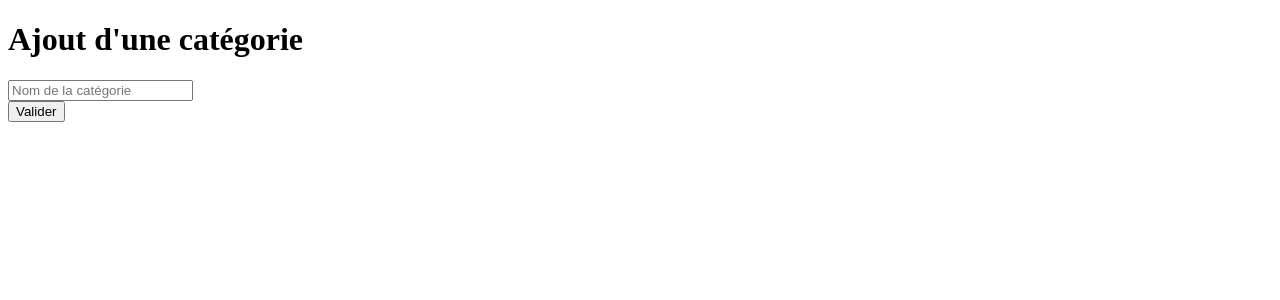
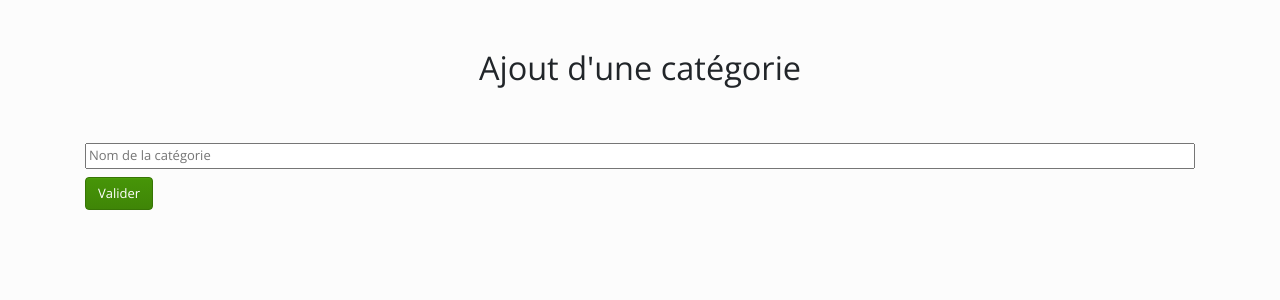
Before and after one commit to TangoMeta/projet-web-angular, an Angular app: page /categorie-add in a window 1280 px wide. Shown: the top 300 px of the page. Built offline with nearby package versions, Linux system fonts and the light colour scheme.

Commit message:
issue fixed for category edition

```diff
--- a/src/app/categorie-add/categorie-add.component.html
+++ b/src/app/categorie-add/categorie-add.component.html
@@ -1,5 +1,28 @@
-<div>
-  <h1>Ajout d'une catégorie</h1>
-  <input type="text" [(ngModel)]="categorie.libelle" placeholder="Nom de la catégorie"><br>
-  <button (click)="addCategorie()">Valider</button>
+<html>
+<head>
+  <meta charset="UTF-8">
+  <title>
+    Ajout d'une catégorie
+  </title>
+  <link rel="stylesheet" href="https://bootswatch.com/4/simplex/bootstrap.min.css">
+</head>
+<body>
+<div class="container">
+  <div class="row my-5">
+    <div class="col text-center">
+      <h1>Ajout d'une catégorie</h1>
+    </div>
+  </div>
+  <div class="row">
+    <div class="col">
+      <input class="w-100" type="text" [(ngModel)]="categorie.libelle" placeholder="Nom de la catégorie"><br>
+    </div>
+  </div>
+  <div class="row mt-2 mb-5">
+    <div class="col">
+      <button (click)="addCategorie()" class="btn btn-success">Valider</button>
+    </div>
+  </div>
 </div>
+</body>
+</html>
--- a/src/app/categorie-edit/categorie-edit.component.html
+++ b/src/app/categorie-edit/categorie-edit.component.html
@@ -1,5 +1,28 @@
-<div>
-  <h1>Modification d'une catégorie</h1>
-  <input type="text" [(ngModel)]="categorie.libelle" placeholder="Nom de la catégorie"><br>
-  <button (click)="editCategorie()">Valider</button>
+<html>
+<head>
+  <meta charset="UTF-8">
+  <title>
+    Modification d'une catégorie
+  </title>
+  <link rel="stylesheet" href="https://bootswatch.com/4/simplex/bootstrap.min.css">
+</head>
+<body>
+<div class="container">
+  <div class="row my-5">
+    <div class="col text-center">
+      <h1>Modification d'une catégorie</h1>
+    </div>
+  </div>
+  <div class="row">
+    <div class="col">
+      <input class="w-100" type="text" [(ngModel)]="categorie.libelle" placeholder="Nom de la catégorie"><br>
+    </div>
+  </div>
+  <div class="row mt-2 mb-5">
+    <div class="col">
+      <button (click)="editCategorie()" class="btn btn-success">Valider</button>
+    </div>
+  </div>
 </div>
+</body>
+</html>
--- a/src/app/categorie-edit/categorie-edit.component.ts
+++ b/src/app/categorie-edit/categorie-edit.component.ts
@@ -1,5 +1,5 @@
-import { Component, OnInit } from '@angular/core';
-import {Categorie, RestService} from '../rest.service';
+import {Component, Input, OnInit} from '@angular/core';
+import {Categorie, RestService, UpdatableCategorie} from '../rest.service';
 import {ActivatedRoute, Router} from '@angular/router';
 
 @Component({
@@ -11,21 +11,27 @@ export class CategorieEditComponent implements OnInit {
 
   categorie: Categorie;
 
+  updatableCategorie: UpdatableCategorie;
+
   constructor(public rest: RestService, private route: ActivatedRoute, private router: Router) { }
 
   ngOnInit(): void {
+    this.updatableCategorie = {id: null, libelle: null};
     this.rest.getCategory(this.route.snapshot.params.id).subscribe(
       (data) => {
-        console.log(data);
         this.categorie = data;
       }
     );
   }
 
   editCategorie(): void {
-    this.rest.updateCategory(this.categorie).subscribe(
+    this.updatableCategorie.id = this.categorie.id;
+    this.updatableCategorie.libelle = this.categorie.libelle;
+    console.log(this.updatableCategorie);
+    this.rest.updateCategory(this.updatableCategorie).subscribe(
       (result) => {
-        this.router.navigate(['/categories']);
+        console.log(result);
+        this.router.navigate(['/plats-admin']);
       }
     );
   }
--- a/src/app/plat-add/plat-add.component.html
+++ b/src/app/plat-add/plat-add.component.html
@@ -1,12 +1,35 @@
-<div>
-  <h1>Ajout d'un plat</h1>
-  <input type="text" [(ngModel)]="plat.libelle" placeholder="Nom du plat"><br>
-  <input type="text" [(ngModel)]="plat.ingredients" placeholder="Ingrédients"><br>
-  <ng-select [(ngModel)]="plat.categorie.id">
-    <ng-option *ngFor="let c of categories" [value]="c.id">{{c.libelle}}</ng-option>
-  </ng-select>
-  <input type="text" [(ngModel)]="plat.allergene" placeholder="Allergènes"><br>
-  <input type="text" [(ngModel)]="plat.regime" placeholder="Régime"><br>
-  <input type="text" [(ngModel)]="plat.image" placeholder="URL de l'image"><br>
-  <button (click)="addPlat()">Valider</button>
+<html>
+<head>
+  <meta charset="UTF-8">
+  <title>
+    Ajout d'un plat
+  </title>
+  <link rel="stylesheet" href="https://bootswatch.com/4/simplex/bootstrap.min.css">
+</head>
+<body>
+<div class="container">
+  <div class="row my-5">
+    <div class="col text-center">
+      <h1>Ajout d'un plat</h1>
+    </div>
+  </div>
+  <div class="row">
+    <div class="col">
+      <input class="w-100" type="text" [(ngModel)]="plat.libelle" placeholder="Nom du plat"><br>
+      <input class="w-100" type="text" [(ngModel)]="plat.ingredients" placeholder="Ingrédients"><br>
+      <ng-select [(ngModel)]="plat.categorie.id">
+        <ng-option *ngFor="let c of categories" [value]="c.id">{{c.libelle}}</ng-option>
+      </ng-select>
+      <input class="w-100" type="text" [(ngModel)]="plat.allergene" placeholder="Allergènes"><br>
+      <input class="w-100" type="text" [(ngModel)]="plat.regime" placeholder="Régime"><br>
+      <input class="w-100" type="text" [(ngModel)]="plat.image" placeholder="URL de l'image"><br>
+    </div>
+  </div>
+  <div class="row mt-2 mb-5">
+    <div class="col">
+      <button (click)="addPlat()" class="btn btn-success">Valider</button>
+    </div>
+  </div>
 </div>
+</body>
+</html>
--- a/src/app/plat-add/plat-add.component.ts
+++ b/src/app/plat-add/plat-add.component.ts
@@ -37,7 +37,7 @@ export class PlatAddComponent implements OnInit {
     console.log(this.plat);
     this.rest.addPlat(this.plat).subscribe(
       (result) => {
-        this.router.navigate(['/plats']);
+        this.router.navigate(['/plats-admin']);
       }
     );
   }
--- a/src/app/plat-edit/plat-edit.component.html
+++ b/src/app/plat-edit/plat-edit.component.html
@@ -1,12 +1,35 @@
-<div>
-  <h1>Modification d'un plat</h1>
-  <input type="text" [(ngModel)]="plat.libelle" placeholder="Nom du plat"><br>
-  <input type="text" [(ngModel)]="plat.ingredients" placeholder="Ingrédients"><br>
-  <ng-select [(ngModel)]="plat.categorie.id">
-    <ng-option *ngFor="let c of categories" [value]="c.id">{{c.libelle}}</ng-option>
-  </ng-select>
-  <input type="text" [(ngModel)]="plat.allergene" placeholder="Allergènes"><br>
-  <input type="text" [(ngModel)]="plat.regime" placeholder="Régime"><br>
-  <input type="text" [(ngModel)]="plat.image" placeholder="URL de l'image"><br>
-  <button (click)="editPlat()">Valider</button>
+<html>
+<head>
+  <meta charset="UTF-8">
+  <title>
+    Modification d'un plat
+  </title>
+  <link rel="stylesheet" href="https://bootswatch.com/4/simplex/bootstrap.min.css">
+</head>
+<body>
+<div class="container">
+  <div class="row my-5">
+    <div class="col text-center">
+      <h1>Modification d'un plat</h1>
+    </div>
+  </div>
+  <div class="row">
+    <div class="col">
+      <input class="w-100" type="text" [(ngModel)]="plat.libelle" placeholder="Nom du plat"><br>
+      <input class="w-100" type="text" [(ngModel)]="plat.ingredients" placeholder="Ingrédients"><br>
+      <ng-select [(ngModel)]="plat.categorie.id">
+        <ng-option *ngFor="let c of categories" [value]="c.id">{{c.libelle}}</ng-option>
+      </ng-select>
+      <input class="w-100" type="text" [(ngModel)]="plat.allergene" placeholder="Allergènes"><br>
+      <input class="w-100" type="text" [(ngModel)]="plat.regime" placeholder="Régime"><br>
+      <input class="w-100" type="text" [(ngModel)]="plat.image" placeholder="URL de l'image"><br>
+    </div>
+  </div>
+  <div class="row mt-2 mb-5">
+    <div class="col">
+      <button (click)="editPlat()" class="btn btn-success">Valider</button>
+    </div>
+  </div>
 </div>
+</body>
+</html>
--- a/src/app/plat-edit/plat-edit.component.ts
+++ b/src/app/plat-edit/plat-edit.component.ts
@@ -34,7 +34,7 @@ export class PlatEditComponent implements OnInit {
     console.log(this.plat);
     this.rest.updatePlat(this.plat).subscribe(
       (result) => {
-        this.router.navigate(['/plats']);
+        this.router.navigate(['/plats-admin']);
       },
       (err) => {
         console.log(err);
--- a/src/app/rest.service.ts
+++ b/src/app/rest.service.ts
@@ -20,6 +20,11 @@ export interface Categorie {
   id: number;
   libelle: string;
   plats: Array<Plat>;
+}
+
+export interface UpdatableCategorie {
+  id: number;
+  libelle: string;
 }
 
 @Injectable({
@@ -52,6 +57,7 @@ export class RestService {
   }
 
   updatePlat(plat: Plat): Observable<any> {
+    console.log(plat);
     return this.http.put<Plat>(endpoint + 'plat/' + plat.id, plat).pipe(
       catchError(RestService.handleError)
     );
@@ -90,14 +96,15 @@ export class RestService {
     );
   }
 
-  updateCategory(categorie: Categorie): Observable<any> {
-    return this.http.put<Categorie>(endpoint + 'category/' + categorie.id, categorie).pipe(
+  updateCategory(categorie: UpdatableCategorie): Observable<any> {
+    console.log(categorie);
+    return this.http.put<UpdatableCategorie>(endpoint + 'category/' + categorie.id, categorie).pipe(
       catchError(RestService.handleError)
     );
   }
 
   getCategory(id: number): Observable<any> {
-    return this.http.get<Categorie>(endpoint + 'category/' + id);
+    return this.http.get<UpdatableCategorie>(endpoint + 'category/' + id);
   }
 
   deleteCategory(id: number): Observable<any> {
```
